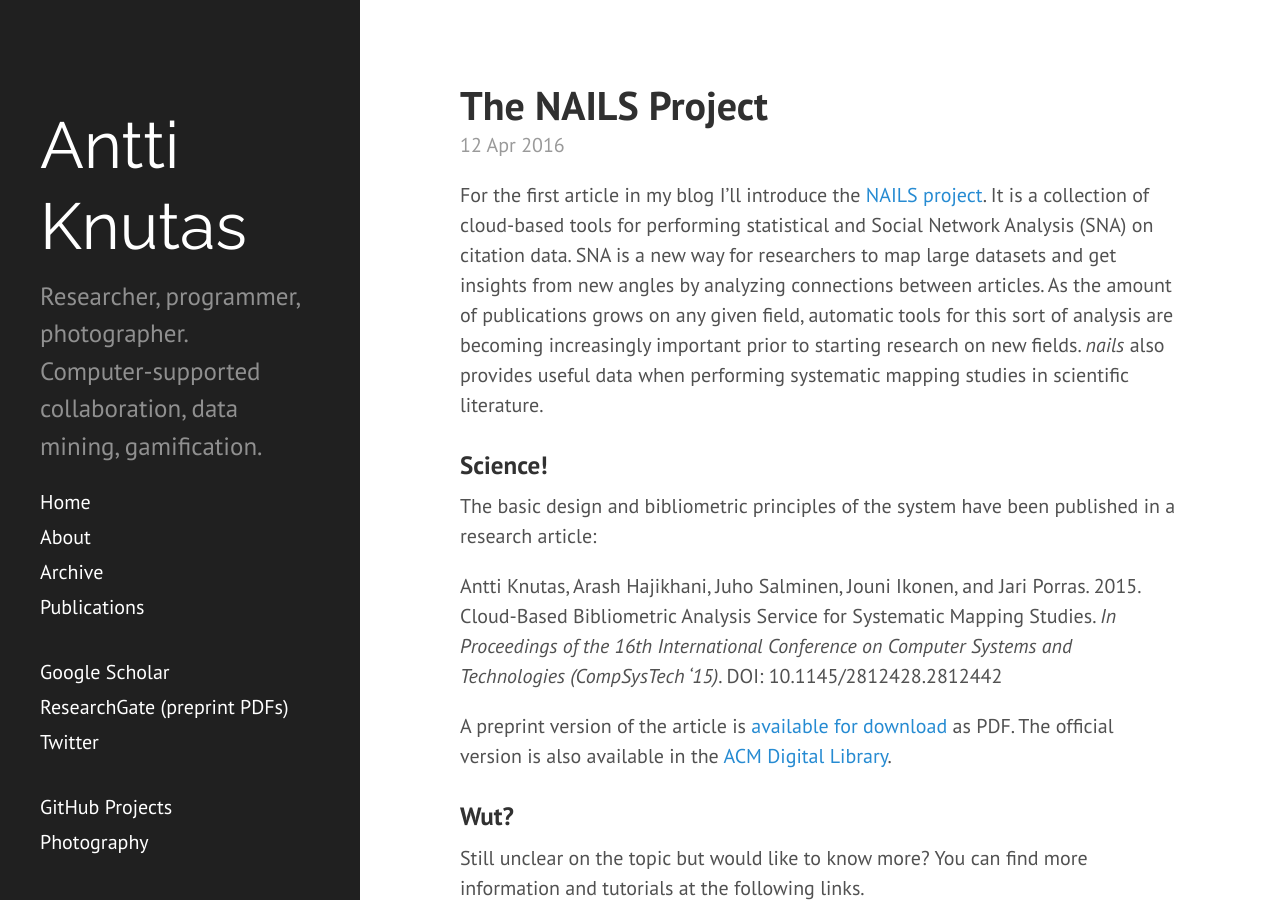
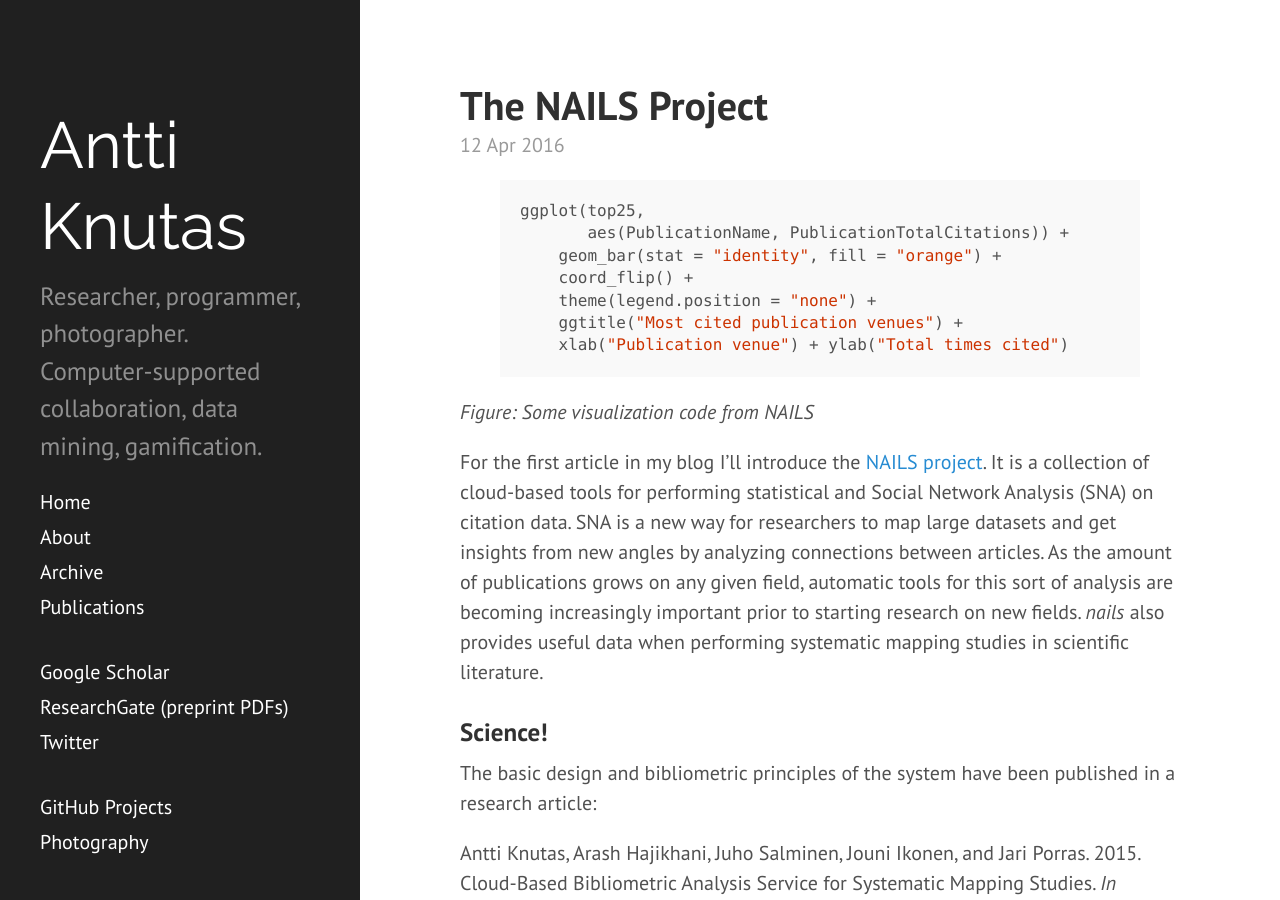
Before and after one commit to aknutas/aknutas.github.io, a Jekyll site: the page built from _posts/2016-04-12-nails-project.md, in a window 1280 px wide and 900 px high. Built offline with Jekyll 4.4.1, drawn with Linux system fonts in a browser that asks for light colours.

Commit message:
New figure

```diff
--- a/_posts/2016-04-12-nails-project.md
+++ b/_posts/2016-04-12-nails-project.md
@@ -9,6 +9,17 @@ tags:
     - science
 published: true
 ---
+
+{% highlight R %}
+ggplot(top25,
+       aes(PublicationName, PublicationTotalCitations)) +
+    geom_bar(stat = "identity", fill = "orange") +
+    coord_flip() +
+    theme(legend.position = "none") +
+    ggtitle("Most cited publication venues") +
+    xlab("Publication venue") + ylab("Total times cited")
+{% endhighlight %}
+*Figure: Some visualization code from NAILS*
 
 For the first article in my blog I'll introduce the [NAILS project](http://nailsproject.net). It is a collection of cloud-based tools for performing statistical and Social Network Analysis (SNA) on citation data. SNA is a new way for researchers to map large datasets and get insights from new angles by analyzing connections between articles. As the amount of publications grows on any given field, automatic tools for this sort of analysis are becoming increasingly important prior to starting research on new fields. *nails* also provides useful data when performing systematic mapping studies in scientific literature.
 
```
